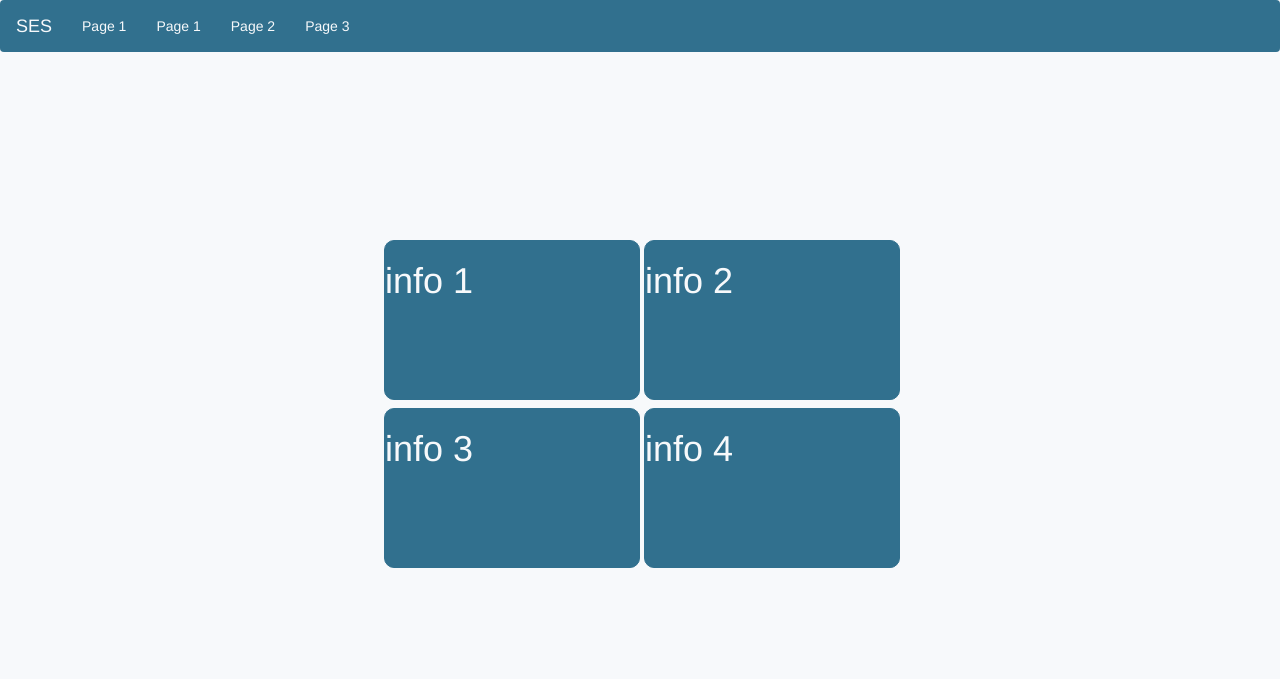
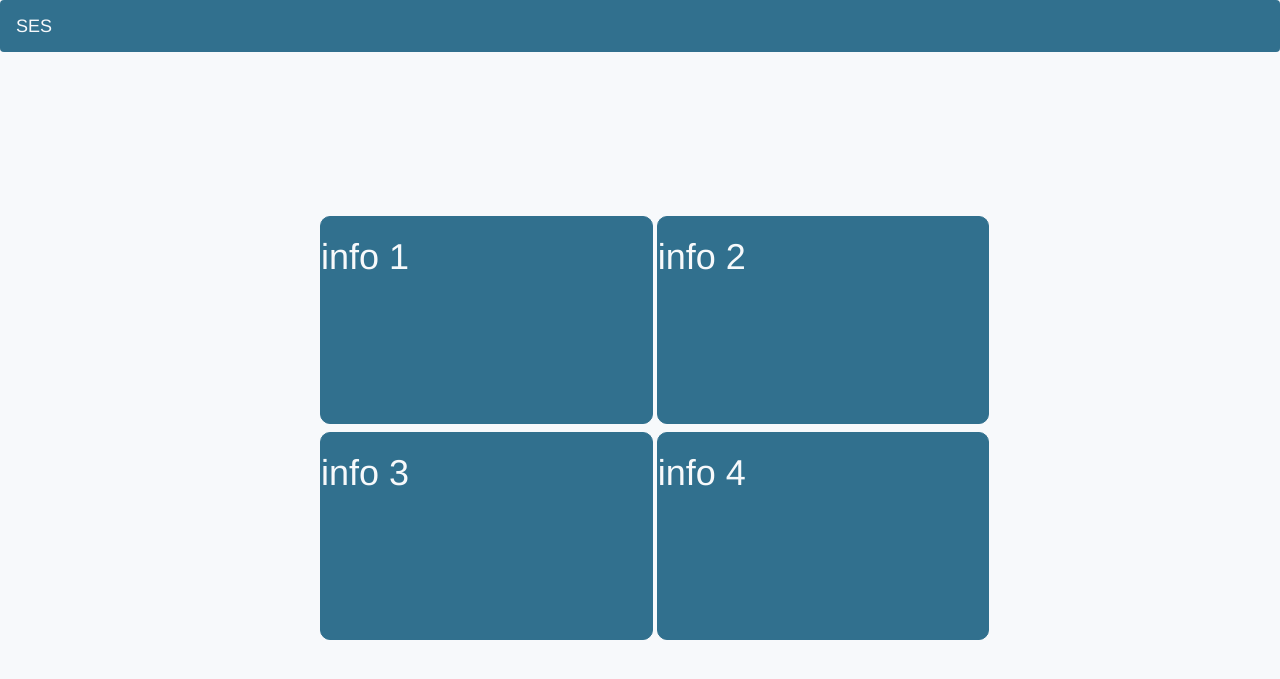
Before and after one commit to erik6K/remote-monitor, a Flask app: page / in a window 1280 px wide. Shown: the top 679 px of the page. Run offline with Flask 2, Linux system fonts and the light colour scheme; some libraries are stand-ins or nearby versions.

Commit message:
fix styling for different devices

```diff
--- a/web/app/static/main.css
+++ b/web/app/static/main.css
@@ -1,3 +1,5 @@
+
+@media only screen and (min-width: 992px){
 body {
     background-color: #F7F9FB !important;
 }
@@ -33,3 +35,120 @@ nav a {
     top: 30vh;
     left: 30vw;
 }
+
+}
+
+@media only screen and (min-width: 768px){
+    body {
+        background-color: #F7F9FB !important;
+    }
+
+    nav {
+        background-color: #31708e;
+    }
+
+    nav a {
+        color: #F7F9FB;
+    }
+
+    .divbig {
+        display: block;
+    }
+
+    .divin {
+        display: inline-block;
+        border: 1px solid #31708e;
+        background-color: #31708e;
+        border-radius: 10px;
+        width: 23vw;
+        height: 23vh;
+        margin-bottom: 1vh;
+    }
+
+    .divin h1{
+        color: #f7f9fb;
+    }
+
+    .maindiv {
+        position: fixed;
+        top: 29vh;
+        left: 29vw;
+    }
+}
+
+@media only screen and (min-width: 600px){
+    body {
+        background-color: #F7F9FB !important;
+    }
+
+    nav {
+        background-color: #31708e;
+    }
+
+    nav a {
+        color: #F7F9FB;
+    }
+
+    .divbig {
+        display: block;
+    }
+
+    .divin {
+        display: inline-block;
+        border: 1px solid #31708e;
+        background-color: #31708e;
+        border-radius: 10px;
+        width: 26vw;
+        height: 26vh;
+        margin-bottom: 1vh;
+    }
+
+    .divin h1{
+        color: #f7f9fb;
+    }
+
+    .maindiv {
+        position: fixed;
+        top: 27vh;
+        left: 25vw;
+    }
+
+    }
+
+
+    @media only screen and (max-width: 600px){
+        body {
+            background-color: #F7F9FB !important;
+        }
+
+        nav {
+            background-color: #31708e;
+        }
+
+        nav a {
+            color: #F7F9FB;
+        }
+
+        .divbig {
+            display: block;
+        }
+
+        .divin {
+            border: 1px solid #31708e;
+            background-color: #31708e;
+            border-radius: 10px;
+            width: 65vw;
+            height: 20vh;
+            margin-bottom: 1vh;
+        }
+
+        .divin h1{
+            color: #f7f9fb;
+        }
+
+        .maindiv {
+            position: fixed;
+            top: 12vh;
+            left: 19vw;
+        }
+    }
--- a/web/app/templates/index.html
+++ b/web/app/templates/index.html
@@ -15,12 +15,12 @@
           <div class="navbar-header">
             <a class="navbar-brand" href="#">SES</a>
           </div>
-          <ul class="nav navbar-nav">
+          <!-- <ul class="nav navbar-nav">
             <li><a href="#">Page 1</a></li>
             <li><a href="#">Page 1</a></li>
             <li><a href="#">Page 2</a></li>
             <li><a href="#">Page 3</a></li>
-          </ul>
+          </ul> -->
         </div>
       </nav>
     <div class="maindiv">
```
